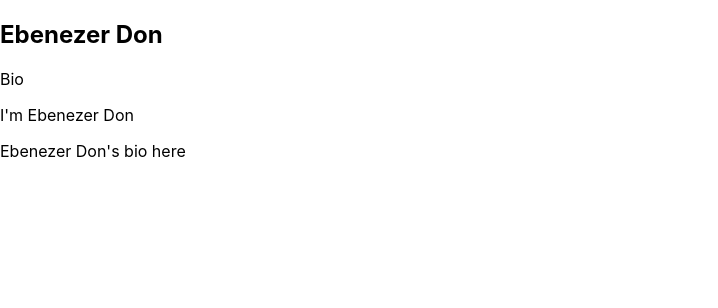
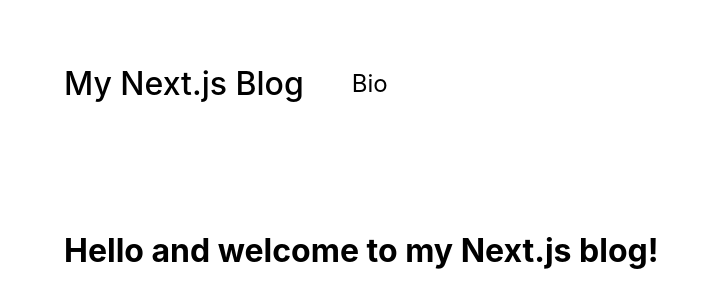
Before and after one commit to ebenezerdon/new-nextjs-mdx-blog, a Next.js app: page /bio in a window 1280 px wide. Shown: the top 308 px of the page, without its empty margins (0-718 px from the left). Built offline with nearby package versions, Linux system fonts and the light colour scheme.

Commit message:
style site and update jsx

```diff
--- a/components/Nav.jsx
+++ b/components/Nav.jsx
@@ -1,14 +1,15 @@
 import Link from 'next/link'
+import styles from './nav.module.css'
 
 const Nav = () => {
   return (
-    <nav className="nav p-3 border-bottom">
+    <nav className={styles.nav}>
       <Link href="/" passHref>
-        <h2 className="pointer">Ebenezer Don</h2>
+        <a className={styles.home}>My Next.js Blog</a>
       </Link>
 
       <Link href="/bio" passHref>
-        <p className="ms-5 pointer lead my-auto">Bio</p>
+        <a className={styles.bio}>Bio</a>
       </Link>
     </nav>
   )
--- /dev/null
+++ b/components/nav.module.css
@@ -0,0 +1,21 @@
+.nav {
+  display: flex;
+  align-items: center;
+  gap: 3em;
+  padding: 4em;
+}
+
+.home {
+  font-size: 2em;
+  font-weight: 500;
+}
+
+.bio {
+  font-size: 1.5em;
+  font-weight: 400;
+}
+
+.home:hover,
+.bio:hover {
+  text-decoration: underline;
+}
--- a/pages/bio.js
+++ b/pages/bio.js
@@ -1,8 +1,7 @@
 const Bio = () => {
   return (
-    <div className="mt-3">
-      <p className="display-4 text-center">I&#39;m Ebenezer Don</p>
-      <p className="text-center">Ebenezer Don&#39;s bio here</p>
+    <div className="m4">
+      <h1>Hello and welcome to my Next.js blog!</h1>
     </div>
   )
 }
--- /dev/null
+++ b/pages/blog/post.module.css
@@ -0,0 +1,5 @@
+.postPage {
+  margin: 0 4em 5em;
+  font-size: 1.2em;
+  line-height: 1.5em;
+}
--- a/pages/index.js
+++ b/pages/index.js
@@ -1,6 +1,6 @@
 import Link from 'next/link'
 import Image from 'next/image'
-import styles from '../styles/Home.module.css'
+import styles from '../styles/home.module.css'
 
 const Home = ({ posts }) => {
   return (
--- a/styles/globals.css
+++ b/styles/globals.css
@@ -2,8 +2,8 @@
 body {
   padding: 0;
   margin: 0;
-  font-family: -apple-system, BlinkMacSystemFont, Segoe UI, Roboto, Oxygen,
-    Ubuntu, Cantarell, Fira Sans, Droid Sans, Helvetica Neue, sans-serif;
+  font-family: -apple-system, BlinkMacSystemFont, Segoe UI, Roboto, Oxygen, Ubuntu, Cantarell, Fira Sans, Droid Sans,
+    Helvetica Neue, sans-serif;
 }
 
 a {
@@ -18,3 +18,7 @@
 .pointer {
   cursor: pointer;
 }
+
+.m4 {
+  margin: 4em;
+}
```
Also changed, not shown: pages/blog/[slug].js (+3 -5 lines), styles/Home.module.css (+4 -4 lines).
